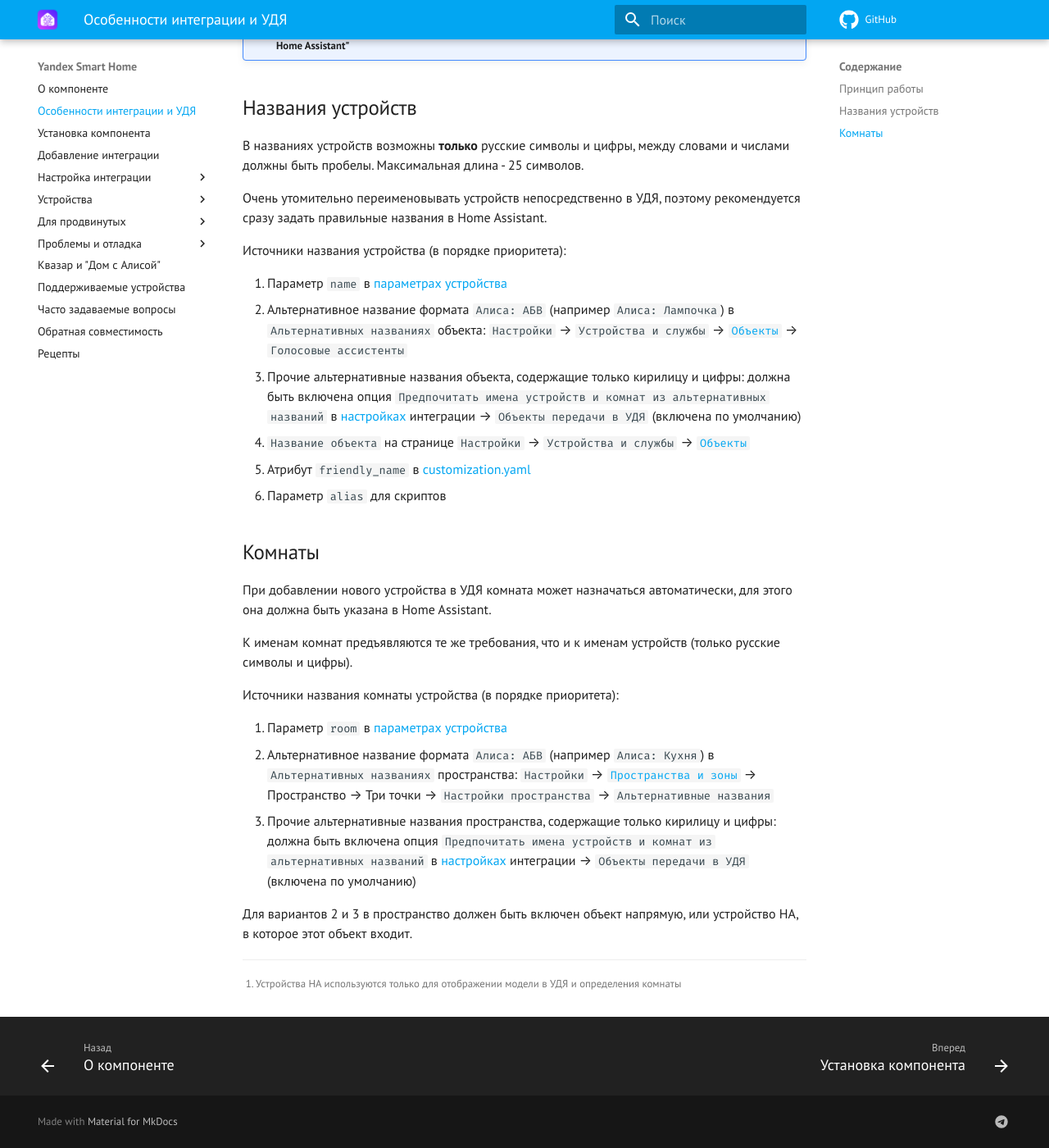
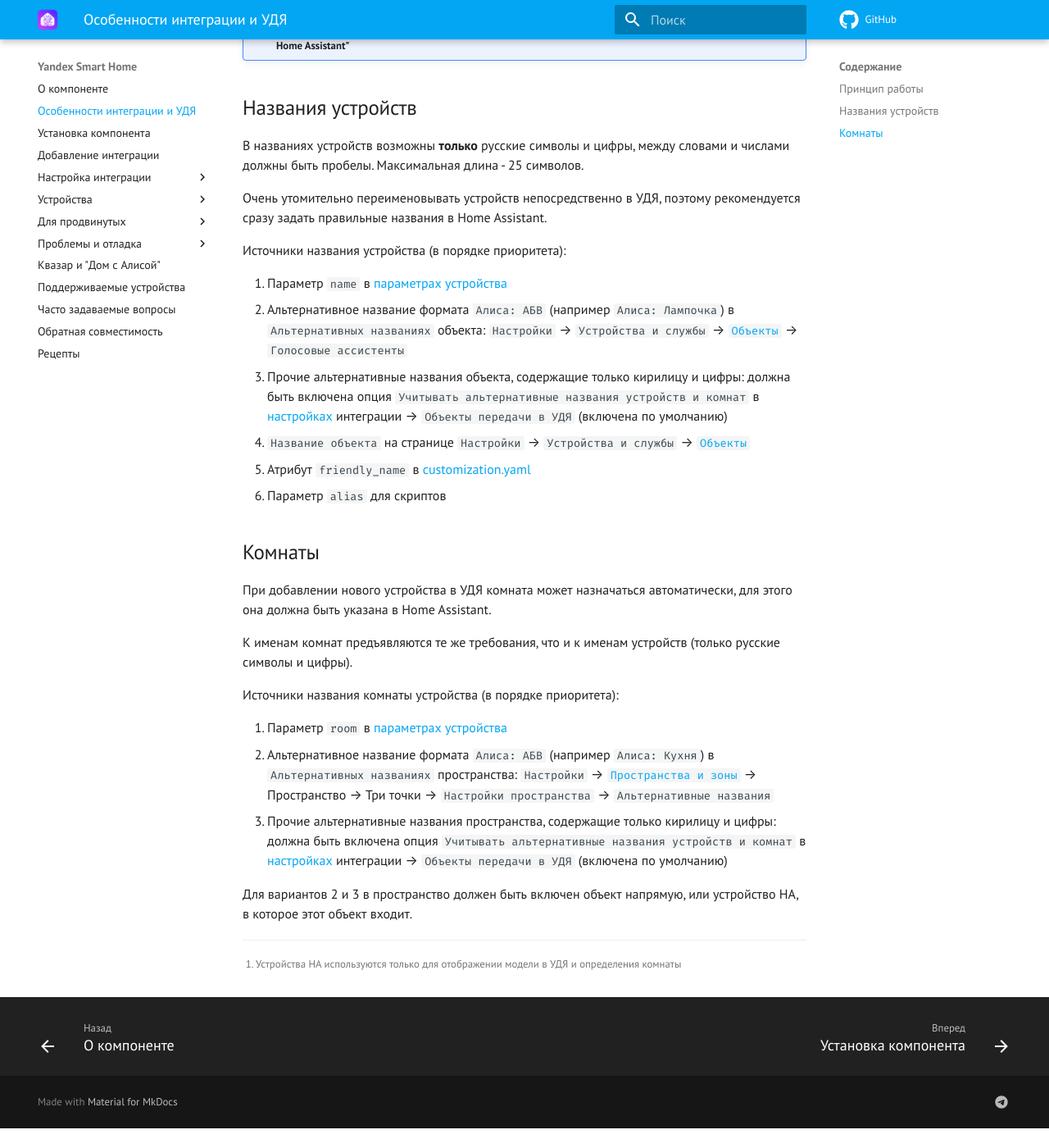
Before and after one commit to dext0r/yandex_smart_home, an MkDocs documentation site: the page built from docs/quirks.md, in a window 1280 px wide and 1400 px high, scrolled down 443 px. Shown: the whole window at 82% size. Built offline with MkDocs 1.6.1 and Material for MkDocs 9.7.7, drawn with Linux system fonts in a browser that asks for light colours; comment, search, counter and statistics services are not loaded; the version menu is left out; after the commit the page ends 1819 px from its top, so only the background shows below that.

Commit message:
Change translation to entry_aliases option (#433)

```diff
--- a/docs/quirks.md
+++ b/docs/quirks.md
@@ -19,7 +19,7 @@
 
 1. Параметр `name` в [параметрах устройства](config/entity.md#name-room)
 2. Альтернативное название формата `Алиса: АБВ` (например `Алиса: Лампочка`) в `Альтернативных названиях` объекта: `Настройки` --> `Устройства и службы` --> [`Объекты`](https://my.home-assistant.io/redirect/entities/) --> `Голосовые ассистенты`
-3. Прочие альтернативные названия объекта, содержащие только кирилицу и цифры: должна быть включена опция `Предпочитать имена устройств и комнат из альтернативных названий` в [настройках](config/getting-started.md#gui) интеграции --> `Объекты передачи в УДЯ` (включена по умолчанию)
+3. Прочие альтернативные названия объекта, содержащие только кирилицу и цифры: должна быть включена опция `Учитывать альтернативные названия устройств и комнат` в [настройках](config/getting-started.md#gui) интеграции --> `Объекты передачи в УДЯ` (включена по умолчанию)
 4. `Название объекта` на странице `Настройки` --> `Устройства и службы` --> [`Объекты`](https://my.home-assistant.io/redirect/entities/)
 5. Атрибут `friendly_name` в [customization.yaml](https://www.home-assistant.io/docs/configuration/customizing-devices/)
 6. Параметр `alias` для скриптов
@@ -33,6 +33,6 @@
 
 1. Параметр `room` в [параметрах устройства](config/entity.md#name-room)
 2. Альтернативное название формата `Алиса: АБВ` (например `Алиса: Кухня`) в `Альтернативных названиях` пространства: `Настройки` --> [`Пространства и зоны`](https://my.home-assistant.io/redirect/areas/) --> Пространство --> Три точки --> `Настройки пространства` --> `Альтернативные названия`
-3. Прочие альтернативные названия пространства, содержащие только кирилицу и цифры: должна быть включена опция `Предпочитать имена устройств и комнат из альтернативных названий` в [настройках](config/getting-started.md#gui) интеграции --> `Объекты передачи в УДЯ` (включена по умолчанию)
+3. Прочие альтернативные названия пространства, содержащие только кирилицу и цифры: должна быть включена опция `Учитывать альтернативные названия устройств и комнат` в [настройках](config/getting-started.md#gui) интеграции --> `Объекты передачи в УДЯ` (включена по умолчанию)
 
 Для вариантов 2 и 3 в пространство должен быть включен объект напрямую, или устройство HA, в которое этот объект входит.
```
Also changed, not shown: 1 other file.
